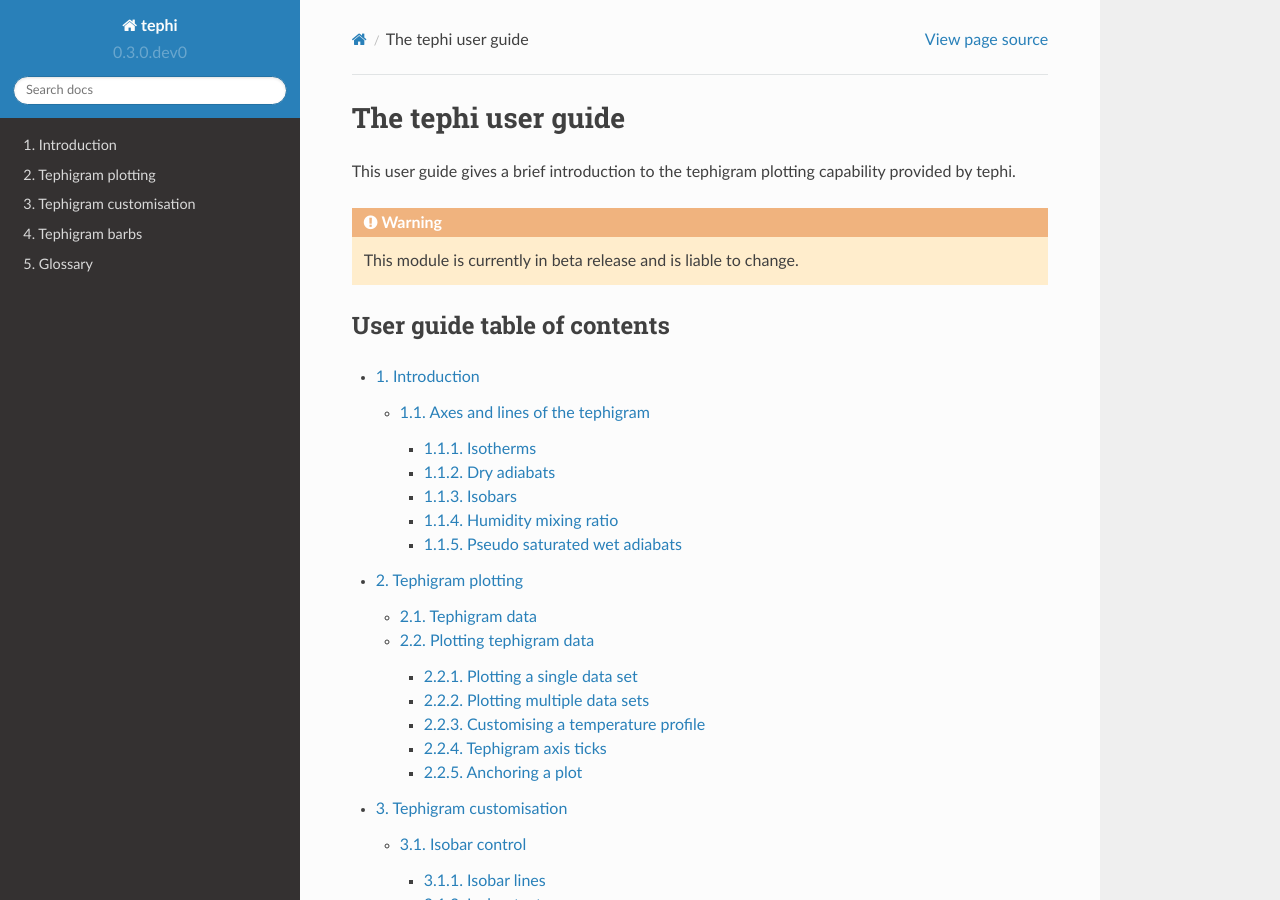
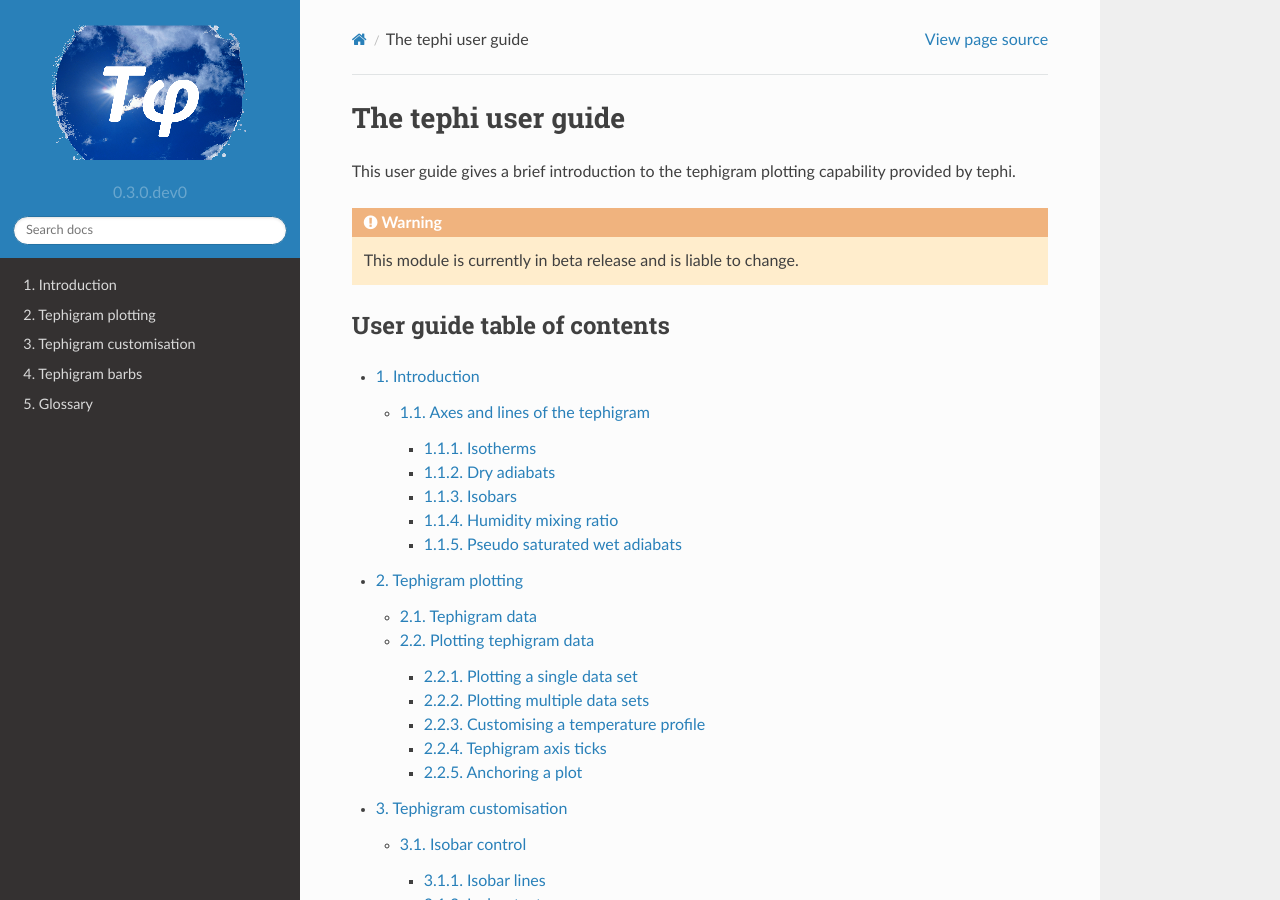
Before and after one commit to SciTools/tephi, a Sphinx documentation site: the page built from docs/tephi/source/index.rst, in a window 1280 px wide and 900 px high. Built offline with Sphinx 7.4.7 and the Read the Docs theme 2.0.0, drawn with Linux system fonts in a browser that asks for light colours; formulas are drawn with MathJax 3; pages that are not in the unit, such as notebooks, are missing from menus.

Commit message:
rtd logo (#35)

```diff
--- a/docs/tephi/source/conf.py
+++ b/docs/tephi/source/conf.py
@@ -118,7 +118,7 @@ html_theme = 'sphinx_rtd_theme'
 # Theme options are theme-specific and customize the look and feel of a theme
 # further.  For a list of options available for each theme, see the
 # documentation.
-# html_theme_options = dict(logo_only=True)
+html_theme_options = {"logo_only": True}
 
 # Add any paths that contain custom themes here, relative to this directory.
 # html_theme_path = []
@@ -132,7 +132,7 @@ html_theme = 'sphinx_rtd_theme'
 
 # The name of an image file (relative to this directory) to place at the top
 # of the sidebar.
-# html_logo = None
+html_logo = "_static/tephi-logo-200-142.png"
 
 # The name of an image file (within the static path) to use as favicon of the
 # docs.  This file should be a Windows icon file (.ico) being 16x16 or 32x32
```
